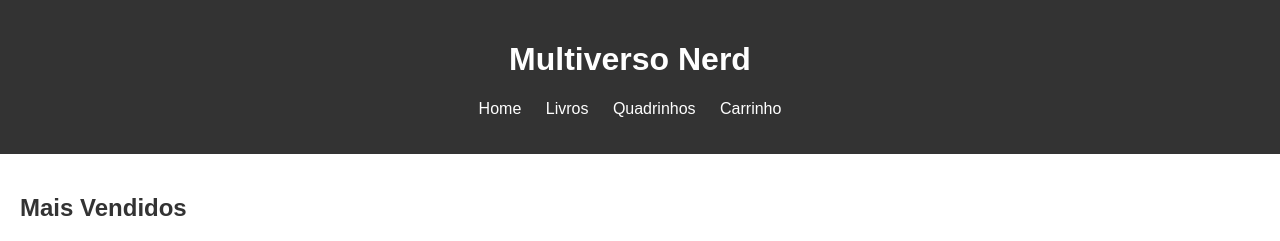
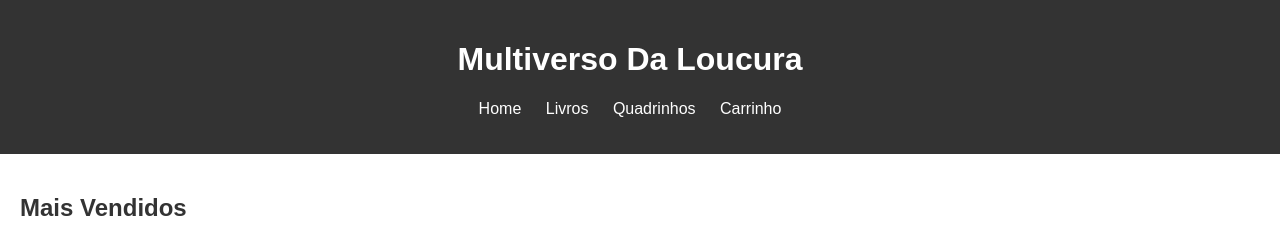
Before and after one commit to wesleynascimento13/Projeto-livraria, a plain HTML site: page Trabalho/Páginas/index.html in a window 1280 px wide. Shown: the top 241 px of the page. Drawn offline with Linux system fonts and the light colour scheme.

Commit message:
Update index.html

```diff
--- a/Trabalho/Páginas/index.html
+++ b/Trabalho/Páginas/index.html
@@ -10,7 +10,7 @@
 
     <header class="header">
         <div class="title-and-nav">
-            <h1 class="store-name">Multiverso Nerd</h1>
+            <h1 class="store-name">Multiverso Da Loucura</h1>
             <nav class="navigation">
                 <ul>
                     <li><a href="index.html">Home</a></li>
```
